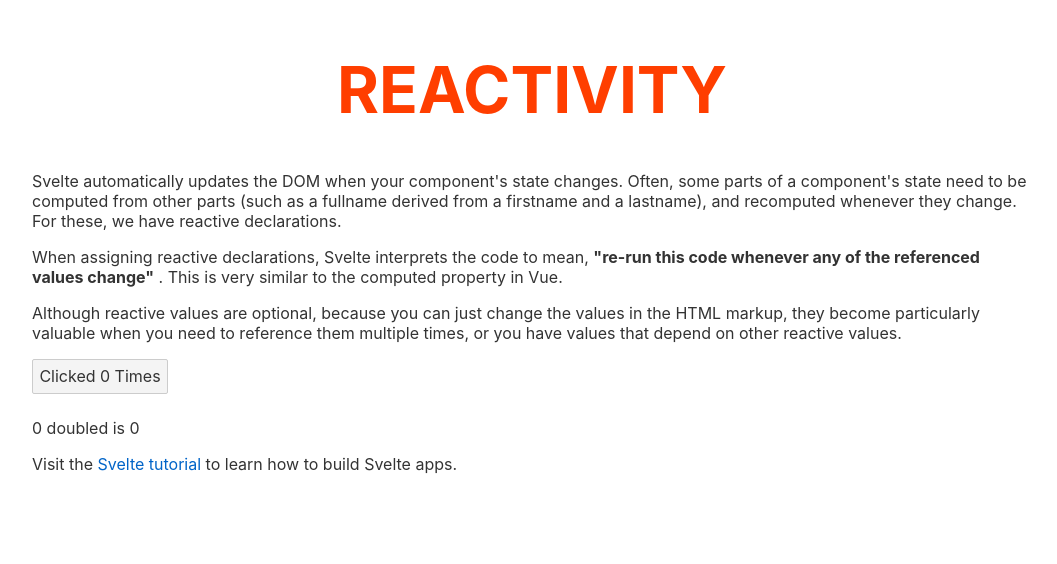
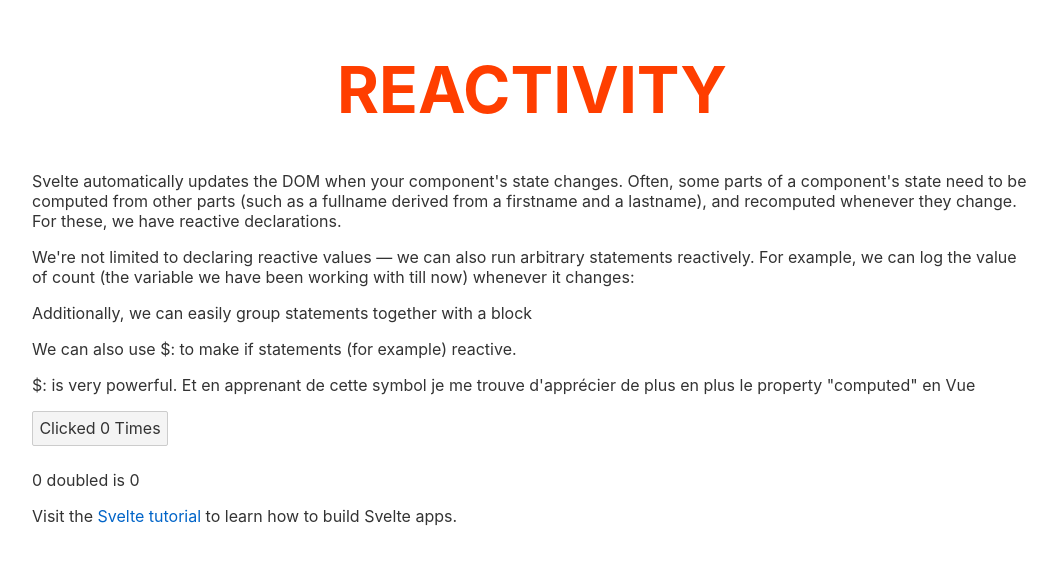
Before and after one commit to GillyRabutTsurwa/svelte-docs-learning, a Svelte app: page / in a window 1280 px wide. Shown: the top 564 px of the page, without its empty margins (108-1165 px from the left). Built offline with nearby package versions, Linux system fonts and the light colour scheme.

Commit message:
section 2C of docs. reactive statements

```diff
--- a/src/App.svelte
+++ b/src/App.svelte
@@ -1,11 +1,24 @@
 <script>
   let title = "Reactivity";
+  let titre = "Réactivité";
   let count = 0;
   function handleClick() {
     count += 1;
   }
+  $: doubleCount = count * 2;
   //NEW:
-  $: doubleCount = count * 2;
+  $: console.log(`The count is ${count}`);
+  //NEW:
+  $: {
+    console.log(`La valeur actuelle de count est ${count}`);
+    console.log(`J'aime le Svelte. J'apprends la ${titre}`);
+  }
+  //NEW:
+  $: {
+    if (count > 10) {
+      console.log("Woah. Coo down the pace");
+    }
+  }
 </script>
 
 <style>
@@ -43,17 +56,15 @@
       recomputed whenever they change. For these, we have reactive declarations.
     </p>
     <p>
-      When assigning reactive declarations, Svelte interprets the code to mean,
-      <strong>
-        "re-run this code whenever any of the referenced values change"
-      </strong>
-      . This is very similar to the computed property in Vue.
+      We're not limited to declaring reactive values — we can also run arbitrary
+      statements reactively. For example, we can log the value of count (the
+      variable we have been working with till now) whenever it changes:
     </p>
+    <p>Additionally, we can easily group statements together with a block</p>
+    <p>We can also use $: to make if statements (for example) reactive.</p>
     <p>
-      Although reactive values are optional, because you can just change the
-      values in the HTML markup, they become particularly valuable when you need
-      to reference them multiple times, or you have values that depend on other
-      reactive values.
+      $: is very powerful. Et en apprenant de cette symbol je me trouve
+      d'apprécier de plus en plus le property "computed" en Vue
     </p>
   </div>
   <div class="code">
```
